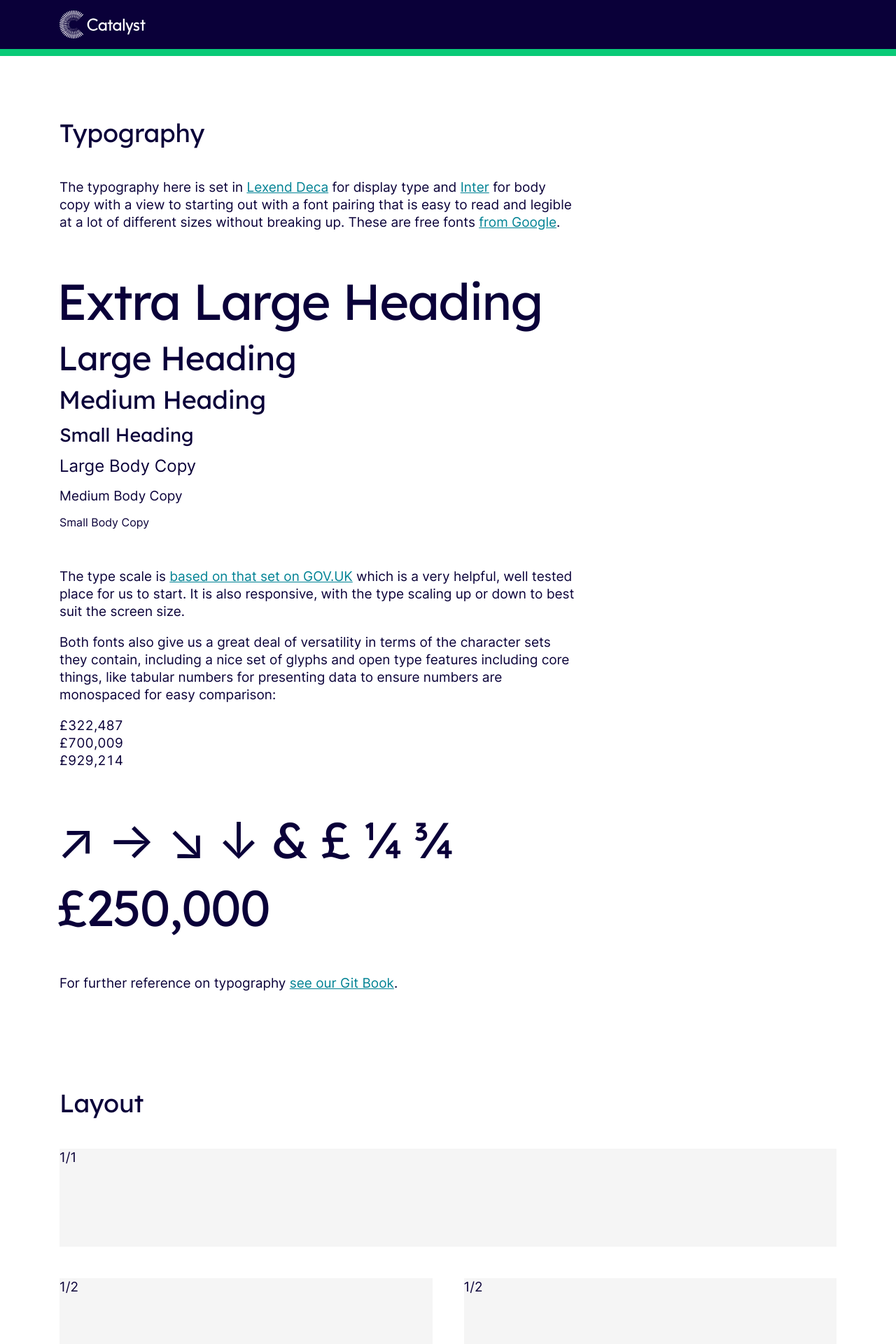
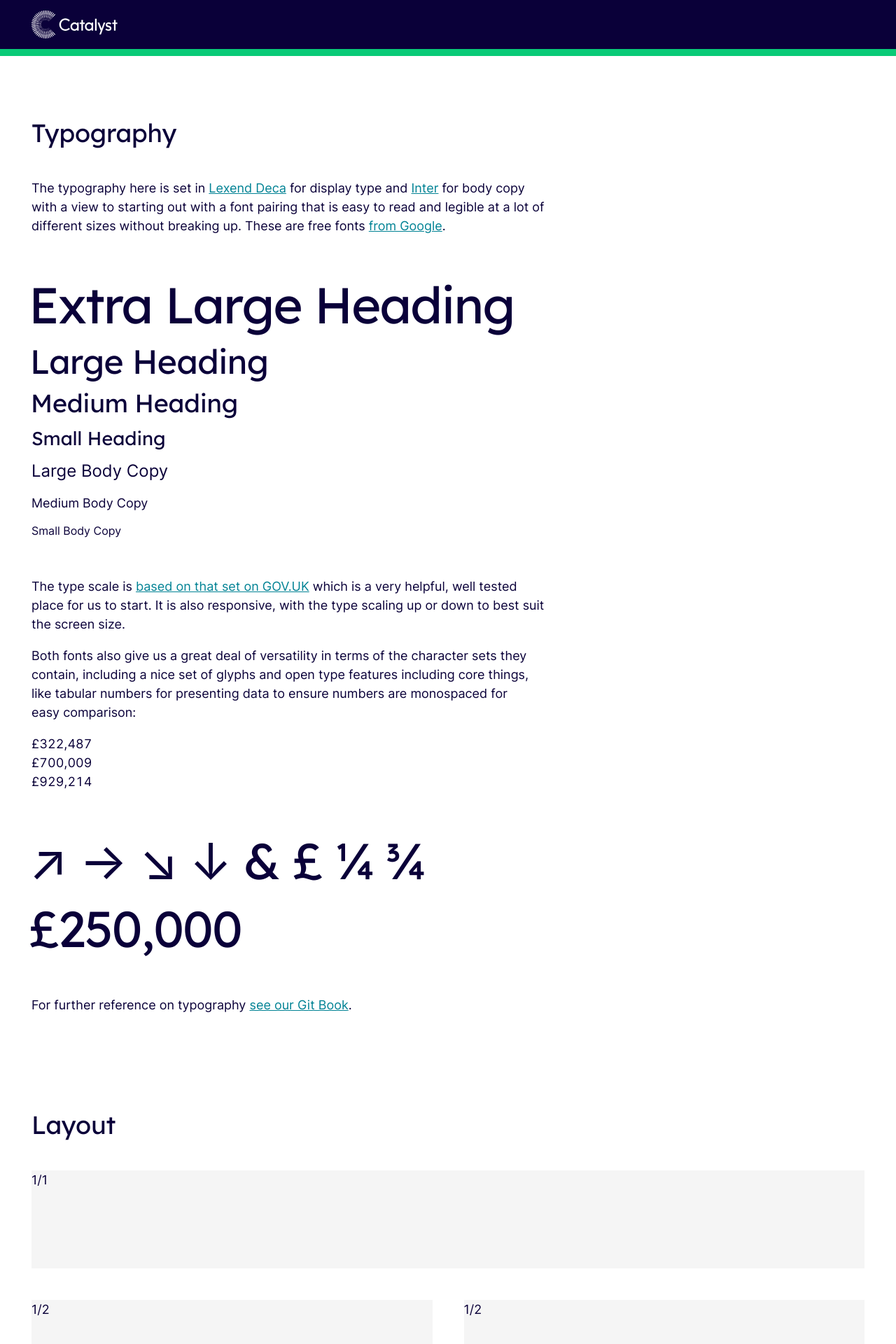
Before and after one commit to WeTheCatalysts/design-system.thecatalyst.org.uk, a PHP site: page / in a window 1280 px wide. Shown: the top 1920 px of the page at 70% size. Run offline with PHP 8.4, Linux system fonts and the light colour scheme.

Commit message:
Minor changes in line with service patterns work

```diff
--- a/assets/stylesheets/base/_typography.scss
+++ b/assets/stylesheets/base/_typography.scss
@@ -1,24 +1,21 @@
-
-// $em: 19px;
-// $type-scale: 1.414;
 
 // Type Scale (nabbed from GDS)
 $type-size-14:    14px;
-$line-height-14:  20px;
+$line-height-14:  24px;
 $type-size-16:    16px;
-$line-height-16:  20px;
-$type-size-19:    19px;
-$line-height-19:  25px;
+$line-height-16:  22px;
+$type-size-18:    18px;
+$line-height-18:  27px;
 $type-size-24:    24px;
-$line-height-24:  30px;
+$line-height-24:  34px;
 $type-size-27:    27px;
 $line-height-27:  30px;
 $type-size-36:    36px;
 $line-height-36:  40px;
 $type-size-48:    48px;
 $line-height-48:  50px;
-$type-size-80:    72px;
-$line-height-80:  82px;
+$type-size-72:    72px;
+$line-height-72:  82px;
 
 
 @mixin body-copy-small {
@@ -34,14 +31,14 @@ $line-height-80:  82px;
   font-size: $type-size-16;
   line-height: $line-height-16;
   @include media(tablet) {
-    font-size: $type-size-19;
-    line-height: $line-height-19;
+    font-size: $type-size-18;
+    line-height: $line-height-18;
   }
 }
 
 @mixin body-copy-large {
-  font-size: $type-size-19;
-  line-height: $line-height-19;
+  font-size: $type-size-18;
+  line-height: $line-height-18;
   @include media(tablet) {
     font-size: $type-size-24;
     line-height: $line-height-24;
@@ -93,12 +90,15 @@ $line-height-80:  82px;
   }
 
   @include media(desktop) {
-    font-size: $type-size-80;
-    line-height: $line-height-80;
+    font-size: $type-size-72;
+    line-height: $line-height-72;
   }
 }
 
-@mixin ui-copy-small {
+@mixin ui-copy {
+  //@include body-copy-small;
   font-size: $type-size-14;
   line-height: $line-height-14;
+  text-transform: uppercase;
+  letter-spacing: 3px;
 }
--- a/assets/stylesheets/catalyst.css
+++ b/assets/stylesheets/catalyst.css
@@ -76,7 +76,7 @@ table {
 
 .grid-container {
   margin: 0 auto;
-  max-width: 1200px;
+  max-width: 1280px;
   padding: 0 7.5px; }
   @media screen and (min-width: 600px) {
     .grid-container {
@@ -84,7 +84,7 @@ table {
   @media screen and (min-width: 960px) {
     .grid-container {
       padding: 0 22.5px; } }
-  @media screen and (min-width: 1200px) {
+  @media screen and (min-width: 1280px) {
     .grid-container {
       padding: 0 22.5px; } }
   .grid-container:after {
@@ -103,7 +103,7 @@ table {
       .grid-container [class*='column-'],
       .grid-container .grid-column {
         padding: 0 22.5px; } }
-    @media screen and (min-width: 1200px) {
+    @media screen and (min-width: 1280px) {
       .grid-container [class*='column-'],
       .grid-container .grid-column {
         padding: 0 22.5px; } }
@@ -146,14 +146,14 @@ table {
 
 body {
   font-size: 16px;
-  line-height: 20px;
+  line-height: 22px;
   color: #0a0039;
   font-family: "Inter-Regular", -apple-system, BlinkMacSystemFont, "Helvetica Neue", Helvetica, Arial, sans-serif;
   margin: 0; }
   @media screen and (min-width: 600px) {
     body {
-      font-size: 19px;
-      line-height: 25px; } }
+      font-size: 18px;
+      line-height: 27px; } }
 
 .logo {
   display: block;
@@ -195,35 +195,35 @@ body {
 
 .body-copy-small {
   font-size: 14px;
-  line-height: 20px;
+  line-height: 24px;
   margin-bottom: 0; }
   @media screen and (min-width: 600px) {
     .body-copy-small {
       font-size: 16px;
-      line-height: 20px; } }
+      line-height: 22px; } }
 
 .body-copy-medium {
   font-size: 16px;
-  line-height: 20px;
+  line-height: 22px;
   margin-bottom: 0; }
   @media screen and (min-width: 600px) {
     .body-copy-medium {
-      font-size: 19px;
-      line-height: 25px; } }
+      font-size: 18px;
+      line-height: 27px; } }
 
 .body-copy-large {
-  font-size: 19px;
-  line-height: 25px;
+  font-size: 18px;
+  line-height: 27px;
   margin-bottom: 0; }
   @media screen and (min-width: 600px) {
     .body-copy-large {
       font-size: 24px;
-      line-height: 30px; } }
+      line-height: 34px; } }
 
 .heading-small {
   font-feature-settings: "salt" on;
   font-size: 24px;
-  line-height: 30px;
+  line-height: 34px;
   font-family: "LexendDeca-Regular", -apple-system, BlinkMacSystemFont, "Helvetica Neue", Helvetica, Arial, sans-serif;
   margin-bottom: 0; }
   @media screen and (min-width: 600px) {
@@ -277,7 +277,9 @@ body {
 
 .ui-copy {
   font-size: 14px;
-  line-height: 20px;
+  line-height: 24px;
+  text-transform: uppercase;
+  letter-spacing: 3px;
   font-family: "LexendDeca-Regular", -apple-system, BlinkMacSystemFont, "Helvetica Neue", Helvetica, Arial, sans-serif;
   text-transform: uppercase;
   letter-spacing: 1px; }
@@ -325,7 +327,7 @@ h2 {
 h3 {
   font-feature-settings: "salt" on;
   font-size: 24px;
-  line-height: 30px;
+  line-height: 34px;
   font-family: "LexendDeca-Regular", -apple-system, BlinkMacSystemFont, "Helvetica Neue", Helvetica, Arial, sans-serif;
   margin-bottom: 0.5em; }
   @media screen and (min-width: 600px) {
@@ -335,13 +337,13 @@ h3 {
 
 p {
   font-size: 16px;
-  line-height: 20px;
+  line-height: 22px;
   margin-bottom: 1em;
   max-width: 740px; }
   @media screen and (min-width: 600px) {
     p {
-      font-size: 19px;
-      line-height: 25px; } }
+      font-size: 18px;
+      line-height: 27px; } }
 
 ul {
   margin-left: 20px;
@@ -359,11 +361,11 @@ img {
 
 .small {
   font-size: 14px;
-  line-height: 20px; }
+  line-height: 24px; }
   @media screen and (min-width: 600px) {
     .small {
       font-size: 16px;
-      line-height: 20px; } }
+      line-height: 22px; } }
 
 .proto-style-block {
   display: block;
--- a/assets/stylesheets/catalyst.scss
+++ b/assets/stylesheets/catalyst.scss
@@ -108,7 +108,7 @@ body {
 }
 
 .ui-copy {
-  @include ui-copy-small;
+  @include ui-copy;
   font-family: $display-font-bold;
   text-transform: uppercase;
   letter-spacing: 1px;
--- a/assets/stylesheets/config/_variables.scss
+++ b/assets/stylesheets/config/_variables.scss
@@ -23,7 +23,7 @@ $ui-font: $roboto-medium;
 $mobile:  			0px;
 $tablet:  			600px;
 $desktop: 			960px;
-$desktop-large: 1200px;
+$desktop-large: 1280px;
 $cinema:  			1800px;
 
 // Gutters & Spacing
```
